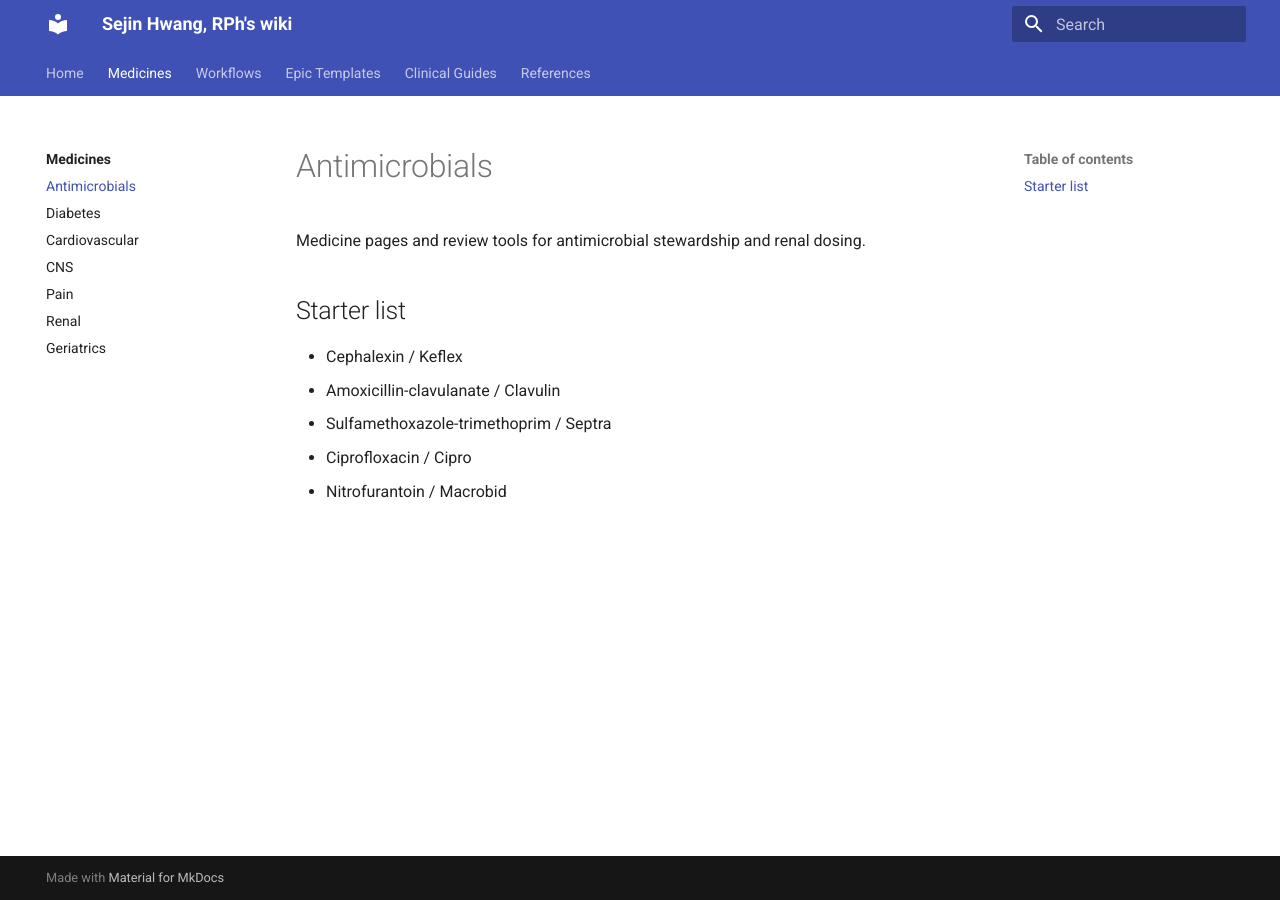
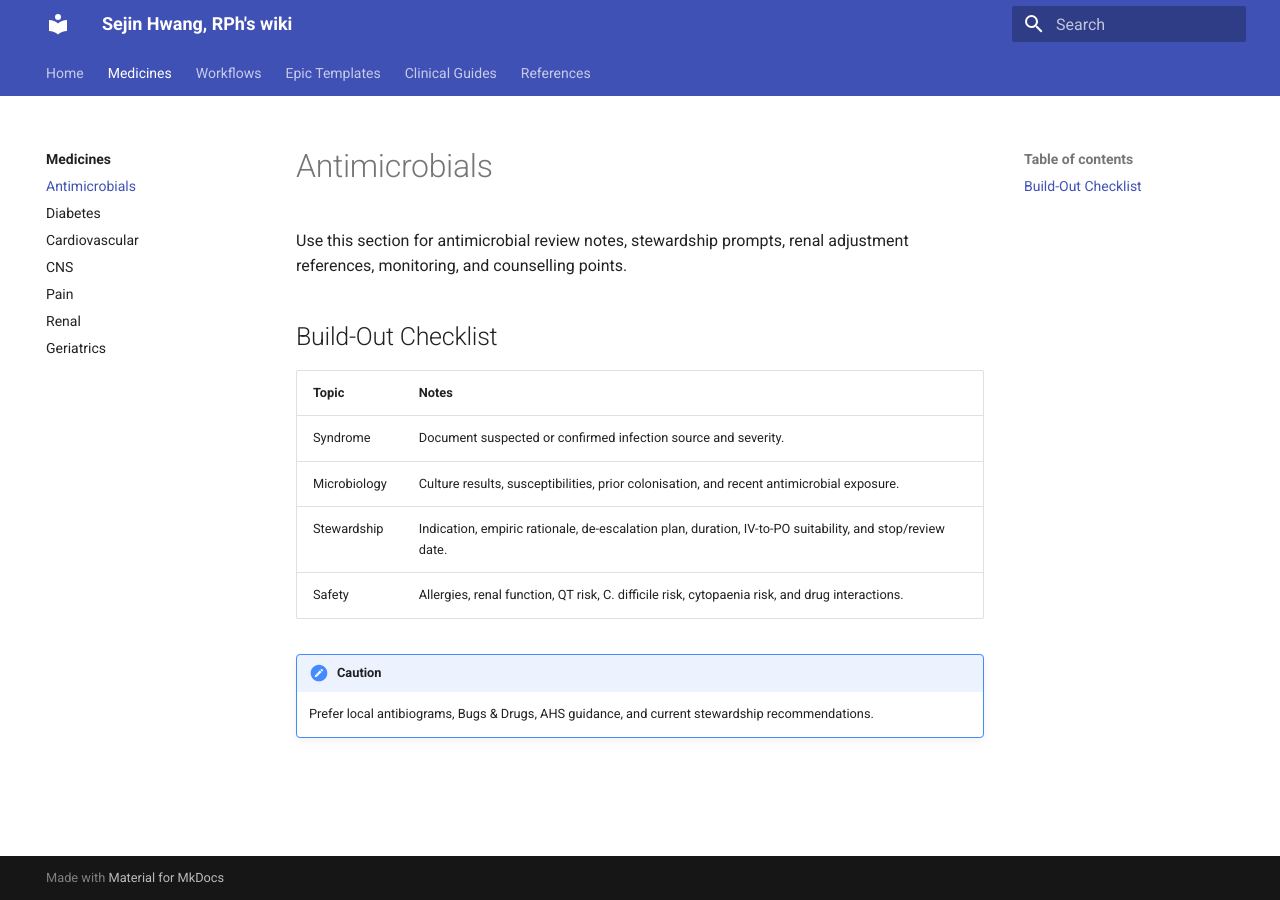
Before and after one commit to sejinhwang/sejin-pharmacy-wiki, an MkDocs documentation site: the page built from docs/medicines/antimicrobials/index.md, in a window 1280 px wide. Built offline with MkDocs 1.6.1 and Material for MkDocs 9.7.7, drawn with Linux system fonts in a browser that asks for light colours.

```diff
--- a/docs/medicines/antimicrobials/index.md
+++ b/docs/medicines/antimicrobials/index.md
@@ -1,11 +1,15 @@
 # Antimicrobials
 
-Medicine pages and review tools for antimicrobial stewardship and renal dosing.
+Use this section for antimicrobial review notes, stewardship prompts, renal adjustment references, monitoring, and counselling points.
 
-## Starter list
+## Build-Out Checklist
 
-- Cephalexin / Keflex
-- Amoxicillin-clavulanate / Clavulin
-- Sulfamethoxazole-trimethoprim / Septra
-- Ciprofloxacin / Cipro
-- Nitrofurantoin / Macrobid
+| Topic | Notes |
+| --- | --- |
+| Syndrome | Document suspected or confirmed infection source and severity. |
+| Microbiology | Culture results, susceptibilities, prior colonisation, and recent antimicrobial exposure. |
+| Stewardship | Indication, empiric rationale, de-escalation plan, duration, IV-to-PO suitability, and stop/review date. |
+| Safety | Allergies, renal function, QT risk, C. difficile risk, cytopaenia risk, and drug interactions. |
+
+!!! caution
+    Prefer local antibiograms, Bugs & Drugs, AHS guidance, and current stewardship recommendations.
```
